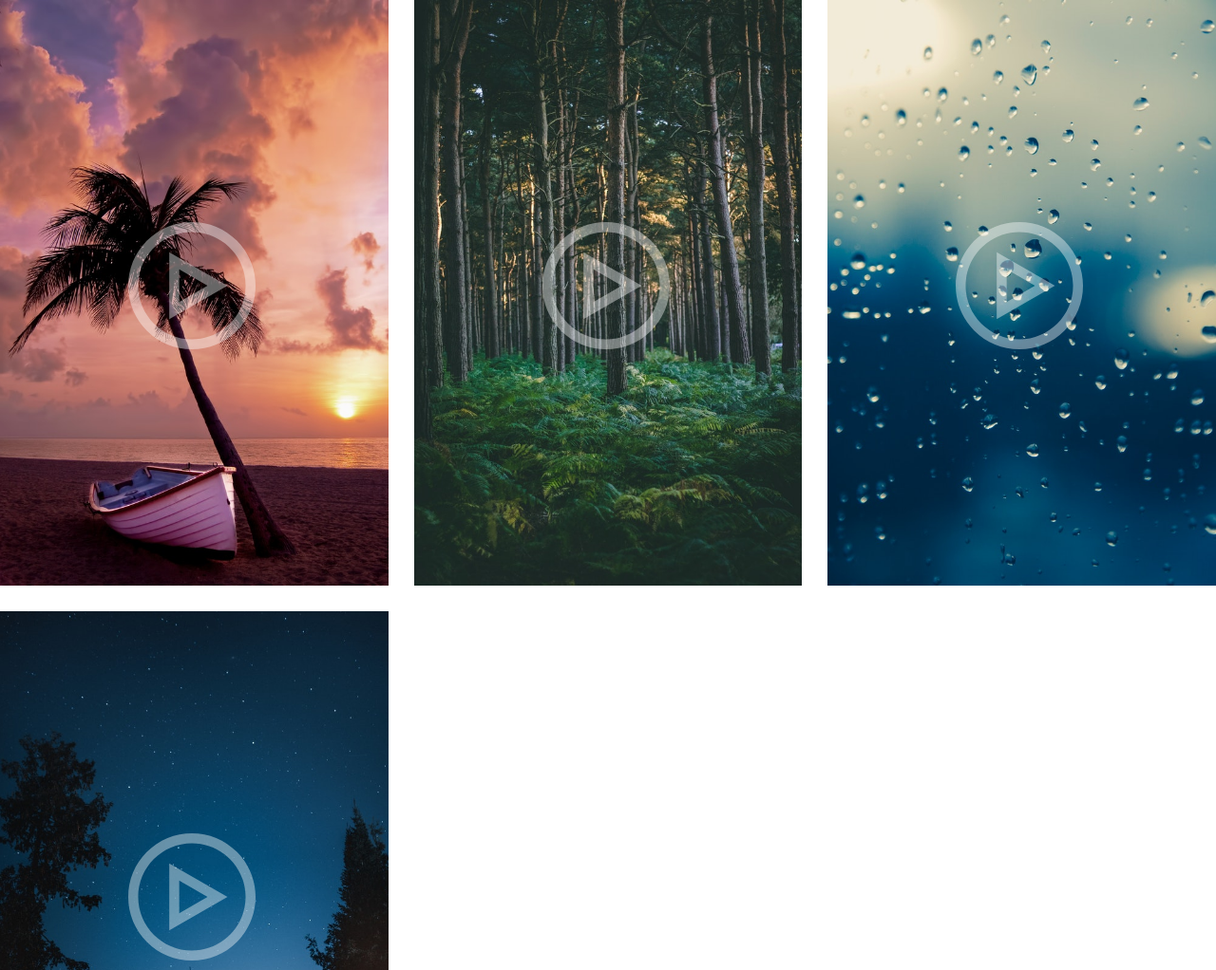
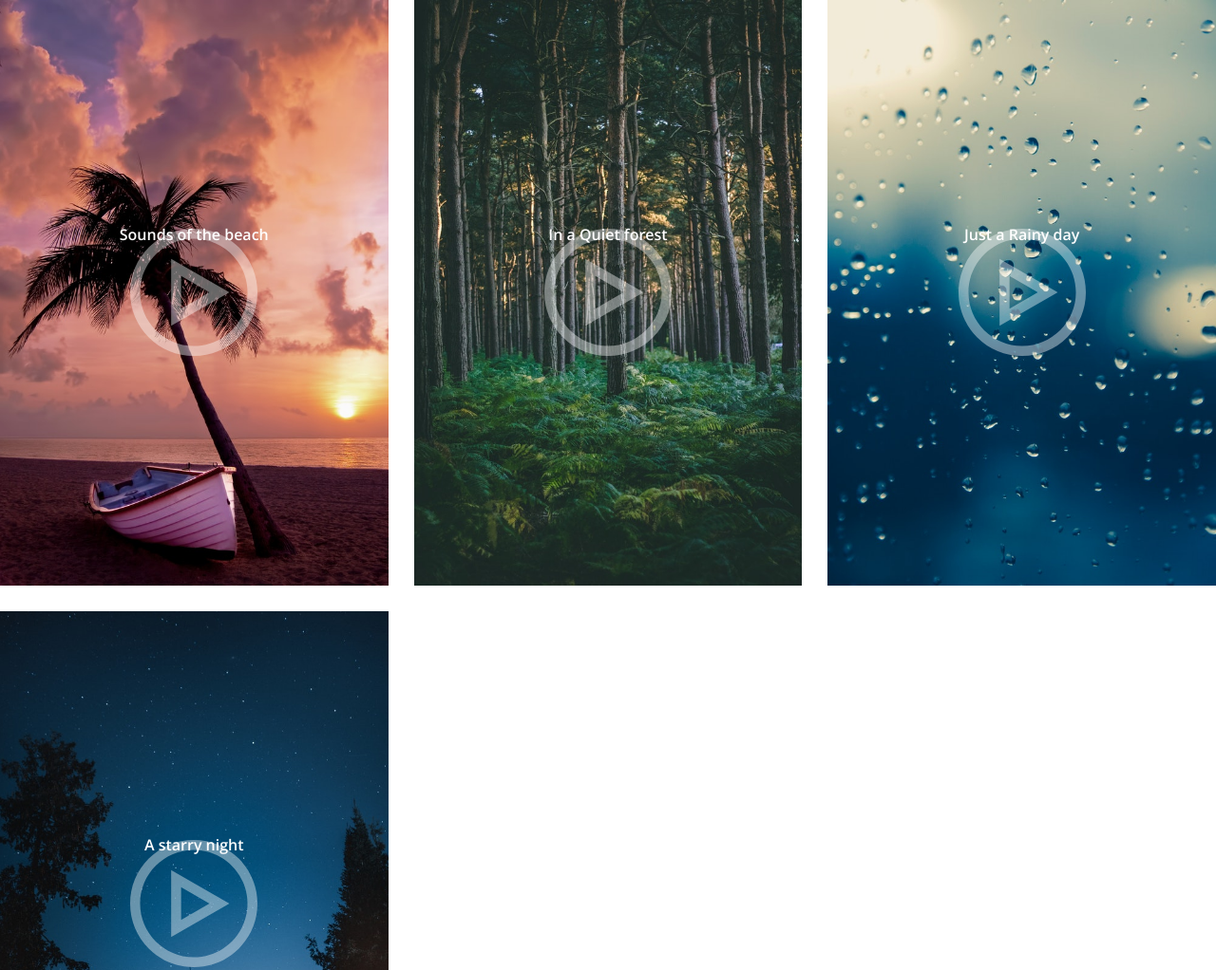
Before and after one commit to ajsevillano/Relax-app, a plain HTML site: page index.html in a window 1280 px wide. Shown: the top 1022 px of the page at 95% size. Drawn offline with nearby package versions, Linux system fonts and the light colour scheme.

Commit message:
Javascript for playing the sounds added. Rain wav working

```diff
--- a/index.html
+++ b/index.html
@@ -8,12 +8,17 @@
 	</head>
 	<body>
 		<div class="gallery">
+			<audio id="myAudio">
+				<source src="./audios/rain.wav" type="audio/mpeg" />
+				Your browser does not support the audio element.
+			</audio>
 			<div class="img-container">
 				<img
 					src="./img/preview/beach-small.jpg"
 					alt="Beach landscape"
 					data-original="beach-full.jpg"
 				/>
+				<p>Sounds of the beach</p>
 				<svg viewBox="0 0 512 512" xmlns="http://www.w3.org/2000/svg">
 					<title>Play button</title>
 					<g fill="#fff">
@@ -32,6 +37,7 @@
 					alt="Forest landscape"
 					data-original="forest-full.jpg"
 				/>
+				<p>In a Quiet forest</p>
 				<svg viewBox="0 0 512 512" xmlns="http://www.w3.org/2000/svg">
 					<title>Play button</title>
 					<g fill="#fff">
@@ -50,7 +56,12 @@
 					alt="rain landscape"
 					data-original="rain-full.jpg"
 				/>
-				<svg viewBox="0 0 512 512" xmlns="http://www.w3.org/2000/svg">
+				<p>Just a Rainy day</p>
+				<svg
+					id="playRain"
+					viewBox="0 0 512 512"
+					xmlns="http://www.w3.org/2000/svg"
+				>
 					<title>Play button</title>
 					<g fill="#fff">
 						<path
@@ -68,6 +79,7 @@
 					alt="Beach landscape"
 					data-original="night-full.jpg"
 				/>
+				<p>A starry night</p>
 				<svg viewBox="0 0 512 512" xmlns="http://www.w3.org/2000/svg">
 					<title>Play button</title>
 					<g fill="#fff">
@@ -81,5 +93,6 @@
 				</svg>
 			</div>
 		</div>
+		<script src="./main.js"></script>
 	</body>
 </html>
--- /dev/null
+++ b/main.js
@@ -0,0 +1,6 @@
+buttonSound = document.getElementById('myAudio');
+
+document.getElementById('playRain').addEventListener('click', function () {
+	// buttonSound.loop = true;
+	buttonSound.play();
+});
--- a/style.css
+++ b/style.css
@@ -1,3 +1,5 @@
+@import url('https://fonts.googleapis.com/css2?family=Open+Sans:wght@300;600&display=swap');
+
 * {
 	margin: 0;
 	padding: 0;
@@ -29,13 +31,32 @@
 
 .img-container svg {
 	position: absolute;
-	top: 38%;
-	left: 33%;
+	top: 50%;
+	left: 50%;
 	width: 134px;
+	margin-left: -67px;
+	margin-top: -67px;
 	cursor: pointer;
 	transition: all 0.3s ease-out;
+	-webkit-tap-highlight-color: transparent;
 }
 
 .img-container svg {
 	opacity: 0.4;
 }
+
+.img-container p {
+	position: absolute;
+	top: 40%;
+	left: 50%;
+	transform: translate(-50%, -50%);
+	color: white;
+	font-family: 'Open Sans', sans-serif;
+	font-weight: 600;
+}
+
+@media only screen and (max-width: 480px) {
+	.img-container p {
+		top: 34%;
+	}
+}
```
Also changed, not shown: 1 other file.
